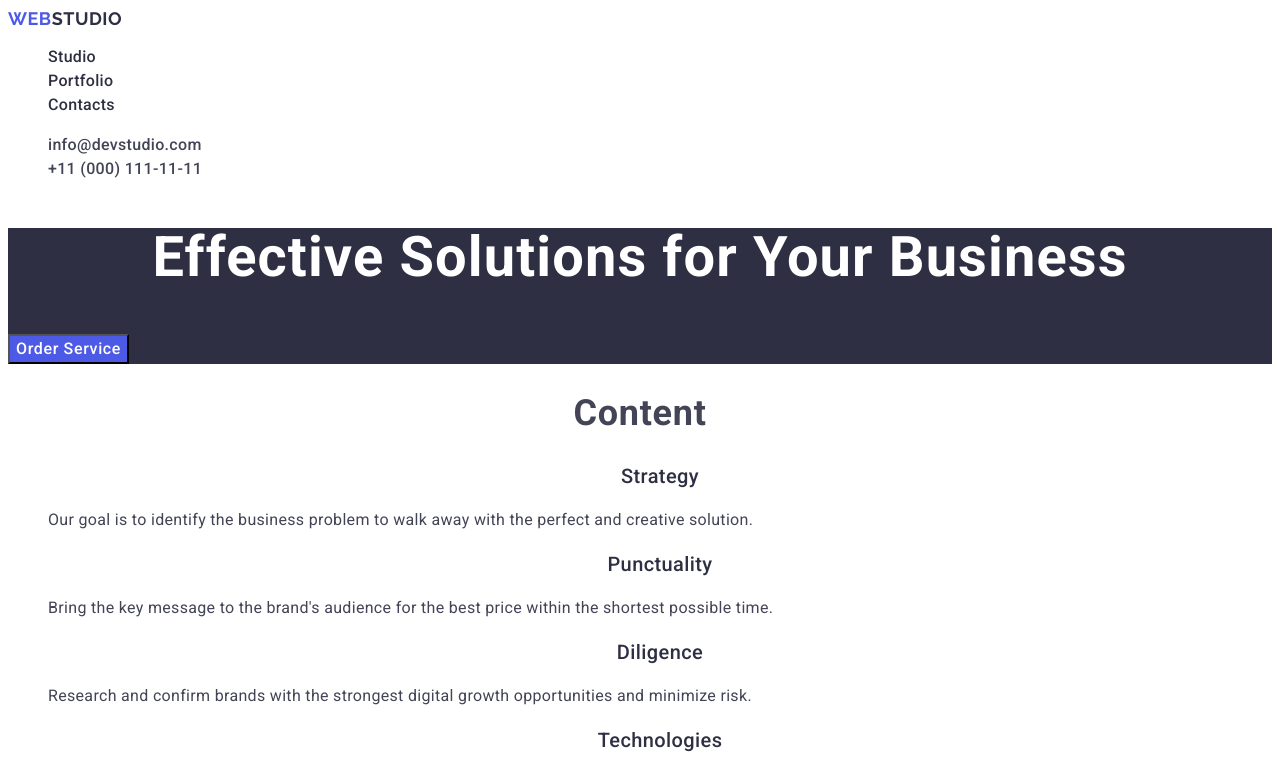
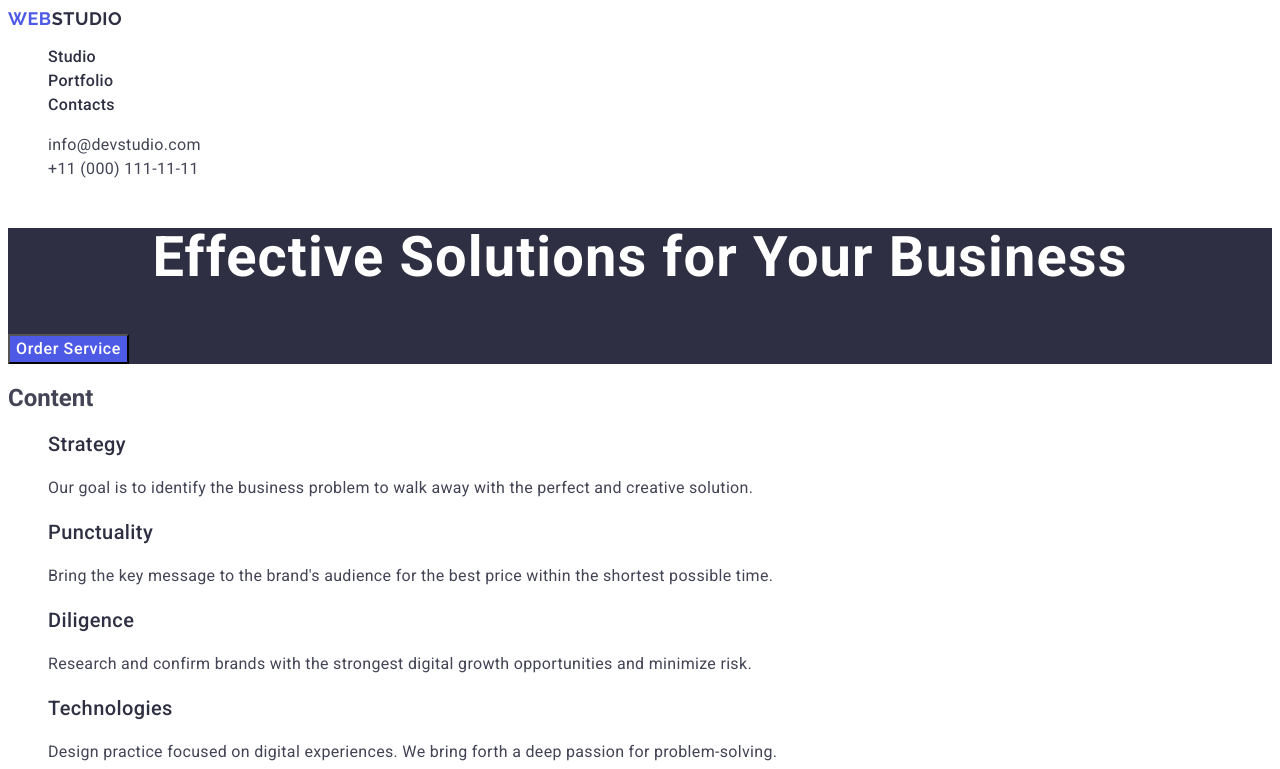
Before and after one commit to DiWoIf/goit-markup-hw-02, a plain HTML site: page index.html in a window 1280 px wide. Shown: the top 769 px of the page. Drawn offline with Linux system fonts and the light colour scheme.

Commit message:
index file

```diff
--- a/css/styles.css
+++ b/css/styles.css
@@ -12,14 +12,6 @@ ol {
 
 a {
     text-decoration: none;
-    font-weight: 500;
-    font-size: 16px;
-    line-height: 1.5;
-    letter-spacing: 0.02em;
-}
-
-a:hover, a:focus {
-    color: #404BBF;
 }
 
 .logo-web {
@@ -42,11 +34,14 @@ a:hover, a:focus {
     line-height: 1.5;
     letter-spacing: 0.02em;
     color: #2e2f42;
+}
 
+.menu:hover, .menu:focus {
+color: #404BBF;
 }
 
 .address {
-    font-style: normal
+    font-style: normal;
 }
 
 .contacts {
@@ -55,6 +50,10 @@ a:hover, a:focus {
     letter-spacing: 0.02em;
     color: #434455;
     font-style: normal
+}
+
+.contacts:hover, .contacts:focus {
+    color: #404BBF;
 }
 
 button {
@@ -88,20 +87,13 @@ button {
     background-color: #404BBF;
 }
 
-h3 {
-    font-weight: 500;
-    font-size: 20px;
-    line-height: 1.2;
-    letter-spacing: 0.02em;
-    text-align: center;
-}
-
 .feature-list {
     font-weight: 500;
     font-size: 20px;
     line-height: 1.2;
     letter-spacing: 0.02em;
     color: #2e2f42;
+    text-align: left;
 }
 
 .feature-text {
@@ -113,14 +105,6 @@ h3 {
 
 .team-section {
     background: #F4F4FD;
-}
-
-h2 {
-    font-weight: 700;
-    font-size: 36px;
-    line-height: 1.11;
-    letter-spacing: 0.02em;
-    text-align: center;
 }
 
 .team-main {
@@ -152,7 +136,8 @@ h2 {
     font-size: 16px;
     line-height: 1.5;
     letter-spacing: 0.02em;
-    color: #434455;;
+    color: #434455;
+    text-align: center;
 }
 
 .portfolio-main {
@@ -160,9 +145,8 @@ h2 {
     font-size: 36px;
     line-height: 1.11;
     letter-spacing: 0.02em;
-    text-align: center;
     color: #2e2f42;
-    text-transform: capitalize
+    text-transform: capitalize;
 }
 
 .portfolio-img {
--- a/index.html
+++ b/index.html
@@ -6,7 +6,7 @@
     <link rel="preconnect" href="https://fonts.googleapis.com" />
     <link rel="preconnect" href="https://fonts.gstatic.com" crossorigin />
     <link
-      href="https://fonts.googleapis.com/css2?family=Raleway:ital,wght@0,700;1,700&family=Roboto:ital,wdth,wght@0,75..100,100..900;1,75..100,100..900&display=swap"
+      href="https://fonts.googleapis.com/css2?family=Raleway:wght@700&family=Roboto:wdth,wght@75..100,100..900&display=swap"
       rel="stylesheet"
     />
     <title>Wed Studio</title>
```
